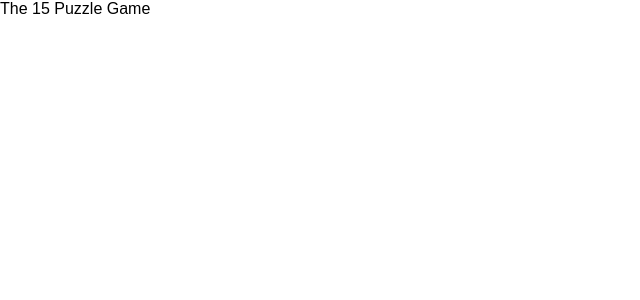
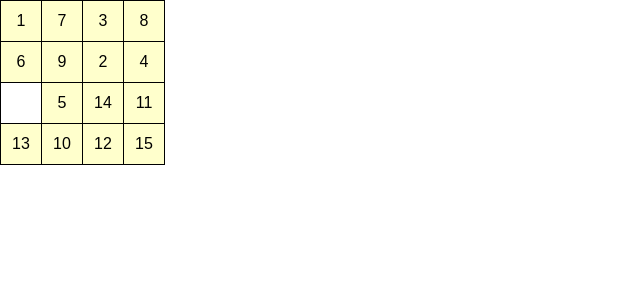
Before and after one commit to bobi4597/15puzzle, a React (Create React App) app: page / in a window 1280 px wide. Shown: the top 300 px of the page, without its empty margins (0-640 px from the left). Built offline with nearby package versions, Linux system fonts and the light colour scheme.

Commit message:
Initial GUI
- Shows the puzzle on the web page.
- All tiles have yellowish background, except the empty tile which is transparent.

```diff
--- a/package.json
+++ b/package.json
@@ -5,7 +5,9 @@
   "dependencies": {
     "react": "^16.4.1",
     "react-dom": "^16.4.1",
-    "react-scripts": "1.1.4"
+    "react-scripts": "1.1.4",
+    "styled-components": "^3.3.3",
+    "styled-tools": "^1.0.0"
   },
   "scripts": {
     "start": "PORT=3003 react-scripts start",
--- a/src/App.js
+++ b/src/App.js
@@ -1,11 +1,21 @@
 import React, { Component } from 'react';
+import Puzzle from './view/Puzzle';
+import GameController from "./controller/game-controller";
 
 class App extends Component {
+
+  constructor(props) {
+    super(props);
+    this.gameController = new GameController(4);
+    this.state = {
+      board: this.gameController.getBoard(),
+    }
+  }
+
   render() {
+    const { board } = this.state;
     return (
-      <div>
-        The 15 Puzzle Game
-      </div>
+      <Puzzle board={board} />
     );
   }
 }
--- a/src/controller/game-controller.js
+++ b/src/controller/game-controller.js
@@ -2,11 +2,12 @@ import { initializeBoard } from './logic/puzzle-initializer';
 import {shuffleBoard} from "./logic/puzzle-shuffler";
 import {isSolved} from "./logic/puzzle-solver";
 import {printPuzzle} from "./logic/puzzle-printer";
+import {moveTile} from "./logic/tile-mover";
 
 export default class GameController {
   constructor(size) {
     this.size = size;
-    this.board = initializeBoard(size);
+    this.board = initializeBoard(this.size);
     shuffleBoard(this.board);
   }
 
--- a/src/controller/logic/common-utils.js
+++ b/src/controller/logic/common-utils.js
@@ -13,7 +13,7 @@ export const findEmptyTilePosition = (board) => {
       }
     }
   }
-  throw 'Invalid board: there is no empty tile.';
+  throw new Error('Invalid board: there is no empty tile.');
 };
 
 /**
--- a/src/controller/logic/puzzle-printer.js
+++ b/src/controller/logic/puzzle-printer.js
@@ -7,7 +7,6 @@
  * [   7       8]
  */
 export const printPuzzle = (board) => {
-  const size = board.length;
   let output = '';
   board.forEach(row => {
     output = output.concat('[');
--- a/src/controller/logic/tile-mover.js
+++ b/src/controller/logic/tile-mover.js
@@ -1,4 +1,4 @@
-import {findEmptyTilePosition, swap} from "./common-utils";
+import { swap } from "./common-utils";
 import directions from "./directions";
 
 /**
--- /dev/null
+++ b/src/view/Puzzle.jsx
@@ -0,0 +1,42 @@
+import React from 'react';
+import styled from 'styled-components';
+import { switchProp } from 'styled-tools';
+
+const StyledPuzzle = styled.div`
+  display: inline-flex;
+  flex-direction: column;
+  border-top: 1px solid black;
+  border-left: 1px solid black;
+`;
+
+const Row = styled.div`
+  display: inline-flex;
+  flex-direction: row;
+  justify-content: space-even;
+`;
+
+const Cell = styled.div`
+  display: inline-block;
+  width: 40px;
+  height: 40px;
+  line-height: 40px;
+  text-align: center;
+  border-bottom: 1px solid black;
+  border-right: 1px solid black;
+  background-color: #ffffcc;
+  background-color: ${switchProp('value', {
+  0: 'transparent',
+})};
+`;
+
+const Puzzle = ({ board }) => {
+  const rows = board.map((row, rowIndex) => (
+    <Row key={rowIndex}>
+      {row.map((value, colIndex) => <Cell key={colIndex} value={value}>{value !== 0 ? value : ''}</Cell>)}
+    </Row>
+  ));
+
+  return <StyledPuzzle>{rows}</StyledPuzzle>
+};
+
+export default Puzzle;
```
Also changed, not shown: 1 other file (tests, documents, lock files or other folders).
